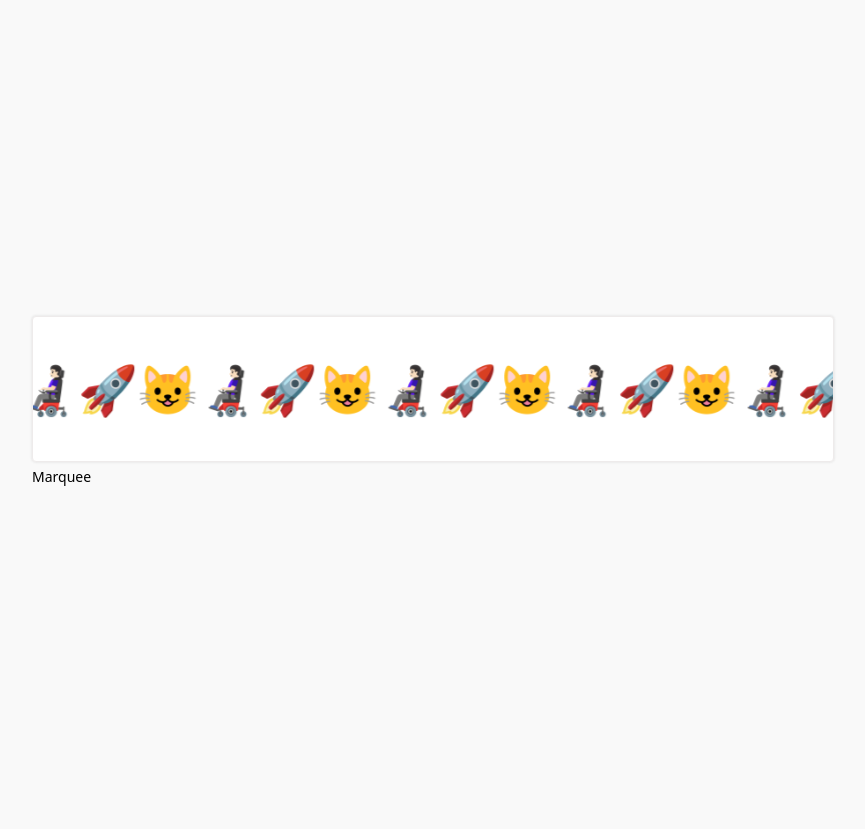
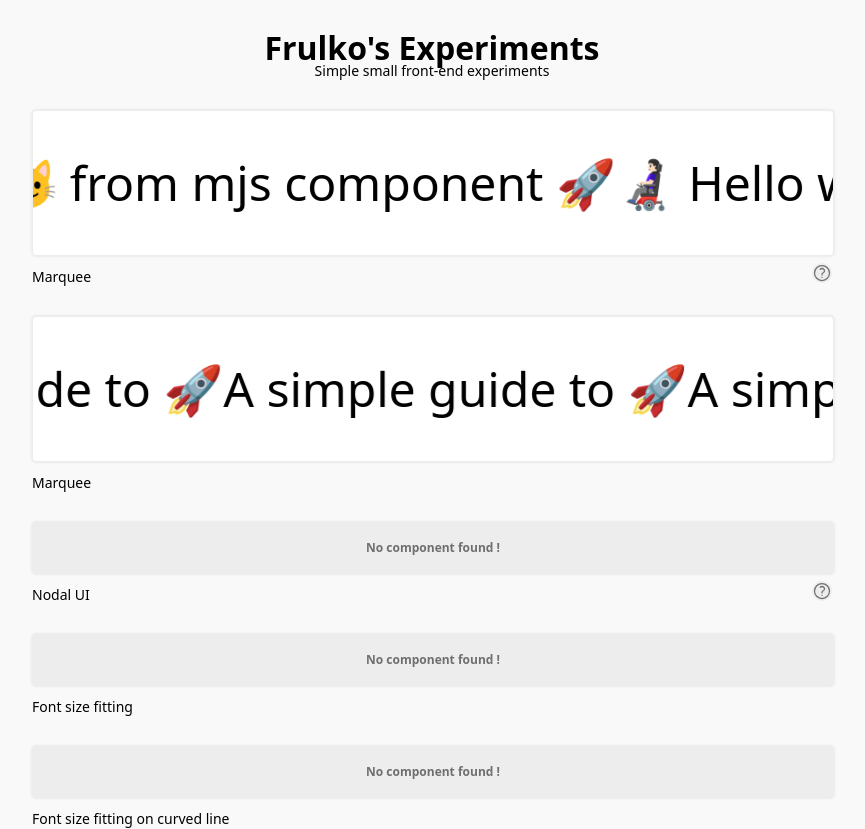
Before and after one commit to Frulko/experiments, a plain HTML site: page index.html in a window 1280 px wide. Shown: the top 829 px of the page, without its empty margins (208-1073 px from the left). Before the commit the page ends 800 px from the top, so only its background shows below. Drawn offline with nearby package versions, Linux system fonts and the light colour scheme.

Commit message:
feat: update file

```diff
--- a/components/marquee/Marquee.js
+++ b/components/marquee/Marquee.js
@@ -84,7 +84,7 @@ export default class Marquee {
 
     console.log('gsap', gsap);
 
-    gsap.to(this.opts.el, { x: -this.trackGroupBCR.width, duration: 8, ease: 'linear'}).repeat(-1)
+    gsap.to(this.opts.el, { x: -this.trackGroupBCR.width, duration: 25, ease: 'linear'}).repeat(-1)
   }
 
   getContainerWidth() {
--- a/components/marquee/marquee.css
+++ b/components/marquee/marquee.css
@@ -87,7 +87,7 @@ body{
 
 .marquee__container p{
   font-size: 3rem;
-  font-weight: 100;
+  /* font-weight: 100; */
   /* padding: 0 2rem; */
-  text-transform: uppercase;
+  /* text-transform: uppercase; */
 }
--- a/index.html
+++ b/index.html
@@ -9,15 +9,41 @@
   <link rel="stylesheet" href="main.css">
 </head>
 <body>
-  <!-- <ui-sandbox data-component="marquee" data-caption="Marquee" data-text="A simple guide to 🚀" data-direction="1">
+  <!-- <sandbox-block data-component="marquee" data-caption="Marquee" data-text="A simple guide to 🚀" data-direction="1">
     <p>Launch 3 2 1... 🚀</p>
-  </ui-sandbox> -->
+  </sandbox-block> -->
+  <header>
+    <h1>Frulko's Experiments</h1>
+    <p>Simple small front-end experiments</p>
+  </header>
 
-  <ui-sandbox data-component="marquee" data-caption="Marquee" data-text="A simple guide to 🚀" data-direction="1">
-    <p>🚀😺👩🏻‍🦼</p>
-  </ui-sandbox>
-  <!-- <ui-sandbox data-component="marquee" class="custom" data-caption="Marquee - reverse direction" data-text="A simple guide to 🚀" data-direction="-1"></ui-sandbox> -->
-  <!-- <ui-sandbox data-component="matter" loading="lazy" autoplay="true" data-caption="Matter.js - Hello world"></ui-sandbox> -->
+  <sandbox-block data-component="marquee" data-caption="Marquee">
+    <p>
+      <span>👩🏻‍🦼</span>
+      <span>Hello world 😺</span>
+      <span>from mjs component 🚀</span>
+    </p>
+    <sandbox-info>
+      <p>hovering the track slower it</p>
+    </sandbox-info>
+  </sandbox-block>
+
+  <sandbox-block data-component="marquee" data-caption="Marquee" data-direction="1">
+    <p>
+      <span>A simple guide to 🚀</span>
+    </p>
+  </sandbox-block>
+
+  <sandbox-block data-caption="Nodal UI">
+    <sandbox-info>
+      <p>arrow left: lower</p>
+      <p>arrow left: faster</p>
+    </sandbox-info>
+  </sandbox-block>
+  <sandbox-block data-caption="Font size fitting"></sandbox-block>
+  <sandbox-block data-caption="Font size fitting on curved line"></sandbox-block>
+  <!-- <sandbox-block data-component="marquee" class="custom" data-caption="Marquee - reverse direction" data-text="A simple guide to 🚀" data-direction="-1"></sandbox-block> -->
+  <sandbox-block data-component="matter" loading="lazy" autoplay="true" data-caption="Matter.js - Sample demo"></sandbox-block>
 
 
   <script src="main.mjs" type="module"></script>
--- a/main.css
+++ b/main.css
@@ -9,16 +9,32 @@ body{
   padding: 0;
   font-family: system-ui;
   background-color: #f9f9f9;
+  padding: 2rem 0;
 }
 
-ui-sandbox,
+header{
+  padding-bottom: 2rem;
+}
+
+header h1{
+  font-size: 2rem;
+  font-weight: bold;
+  text-align: center;
+}
+
+header p{
+  font-size: 0.875rem;
+  text-align: center;
+}
+
+sandbox-block,
 .proto__sandbox{
   position: relative;
   width: 100%;
   max-width: 800px;
 }
 
-ui-sandbox .sandbox__wrapper{
+sandbox-block .sandbox__wrapper{
   overflow: hidden;
   width: 100%;
 
@@ -28,14 +44,40 @@ ui-sandbox .sandbox__wrapper{
   background-color: #fff;
 }
 
-ui-sandbox canvas{
+sandbox-block canvas{
   /* display: none; */
 }
 
-ui-sandbox .sandbox__caption{
+sandbox-block .sandbox__wrapper{
+
+}
+
+sandbox-block.loaded .sandbox__wrapper{
+
+}
+
+sandbox-block.empty .sandbox__wrapper{
+  min-height: 50px;
+  background: #ededed;
+  display: flex;
+  justify-content: center;
+  align-items: center;
+  font-size: 12px;
+  font-weight: bold;
+  color: #6f6f6f;
+}
+
+sandbox-block .sandbox__caption{
   margin: 8px 0 0;
   font-weight: 400;
   font-size: 14px;
+}
+
+sandbox-block .sandbox__meta{
+  margin-top: 6px;
+  display: flex;
+  justify-content: space-between;
+  align-items: center;
 }
 
 .proto__sandbox__caption{
@@ -47,7 +89,47 @@ ui-sandbox .sandbox__caption{
   transform: translate(0, 100%);
 }
 
-ui-sandbox + ui-sandbox,
+sandbox-block + sandbox-block,
 .proto__sandbox + .proto__sandbox{
   margin-top: 32px;
 }
+
+
+sandbox-info{
+  position: relative;
+}
+
+sandbox-info .a{
+  transition: opacity .12s ease-out;
+  opacity: 0;
+  pointer-events: none;
+  position: absolute;
+  bottom: 0px;
+  right: 30px;
+  background: #ededed;
+  padding: 10px 10px;
+  font-size: 12px;
+  border-radius: 4px;
+  box-shadow: 0px 0px 2px 1px #ebebeb;
+  border: 1px solid #ddd;
+  white-space: nowrap;
+}
+sandbox-info button{
+  width: 1.25rem;
+  height: 1.25rem;
+  border: 0px;
+  background: #ededed;
+  border-radius: 1rem;
+  padding: 0;
+  color: #6f6f6f;
+  cursor: pointer;
+}
+
+sandbox-info.active .a{
+  opacity: 1;
+  pointer-events: all;
+}
+
+sandbox-info .a p + p{
+  margin-top: 4px;
+}
--- a/main.mjs
+++ b/main.mjs
@@ -169,7 +169,7 @@ const loadJS = (path, moduleName) => {
  * how to share utils ? the script embed is local to a controller/module
  */
 
-class UISandbox extends HTMLElement {
+class SandboxBlock extends HTMLElement {
   constructor() {
     // Always call super first in constructor
     super();
@@ -178,6 +178,13 @@ class UISandbox extends HTMLElement {
   }
 
   connectedCallback() {
+
+    const infoEl = this.querySelector('sandbox-info');
+
+    if (infoEl) {
+      this.removeChild(infoEl);
+    }
+
     const children = this.innerHTML;
     this.innerHTML = '';
 
@@ -193,19 +200,62 @@ class UISandbox extends HTMLElement {
     this.appendChild(sandboxWrapperElement);
 
 
+    const bottomEl = document.createElement('div');
+    bottomEl.classList.add('sandbox__meta');
+
+
     if (this.hasAttribute('data-caption')) {
       const captionElement = document.createElement('h3');
       captionElement.classList.add('sandbox__caption');
       captionElement.innerText = this.getAttribute('data-caption');
-      this.appendChild(captionElement);
+      bottomEl.appendChild(captionElement);
     }
 
+    if (infoEl) {
+      bottomEl.appendChild(infoEl);
+    }
+
+
+    this.appendChild(bottomEl);
+
     if (this.hasAttribute('data-component')) {
-      this.classList.add(`sandbox__${this.getAttribute('data-component')}`)
+      this.classList.add(`sandbox__${this.getAttribute('data-component')}`, 'loaded')
       autoplay && loadComponent(sandboxWrapperElement, this.getAttribute('data-component'));
+    } else {
+      this.classList.add('empty')
+      sandboxWrapperElement.innerHTML = 'No component found !'
     }
 
   }
 }
 
-customElements.define('ui-sandbox', UISandbox)
+customElements.define('sandbox-block', SandboxBlock)
+
+class SandboxInfo extends HTMLElement {
+  connectedCallback() {
+    const children = this.innerHTML;
+    this.innerHTML = '';
+
+
+    const buttonEl = document.createElement('button');
+    buttonEl.classList.add('d')
+    buttonEl.innerHTML = /* html */`
+      <svg xmlns="http://www.w3.org/2000/svg" fill="none" viewBox="0 0 24 24" stroke-width="1.5" stroke="currentColor" class="w-6 h-6">
+        <path stroke-linecap="round" stroke-linejoin="round" d="M9.879 7.519c1.171-1.025 3.071-1.025 4.242 0 1.172 1.025 1.172 2.687 0 3.712-.203.179-.43.326-.67.442-.745.361-1.45.999-1.45 1.827v.75M21 12a9 9 0 11-18 0 9 9 0 0118 0zm-9 5.25h.008v.008H12v-.008z" />
+      </svg>
+    `;
+
+    buttonEl.addEventListener('click', () => {
+      this.classList.toggle('active')
+    })
+
+    const contentEl = document.createElement('div');
+    contentEl.classList.add('a')
+    contentEl.innerHTML = children;
+
+    this.appendChild(buttonEl);
+    this.appendChild(contentEl);
+  }
+}
+
+customElements.define('sandbox-info', SandboxInfo)
```
